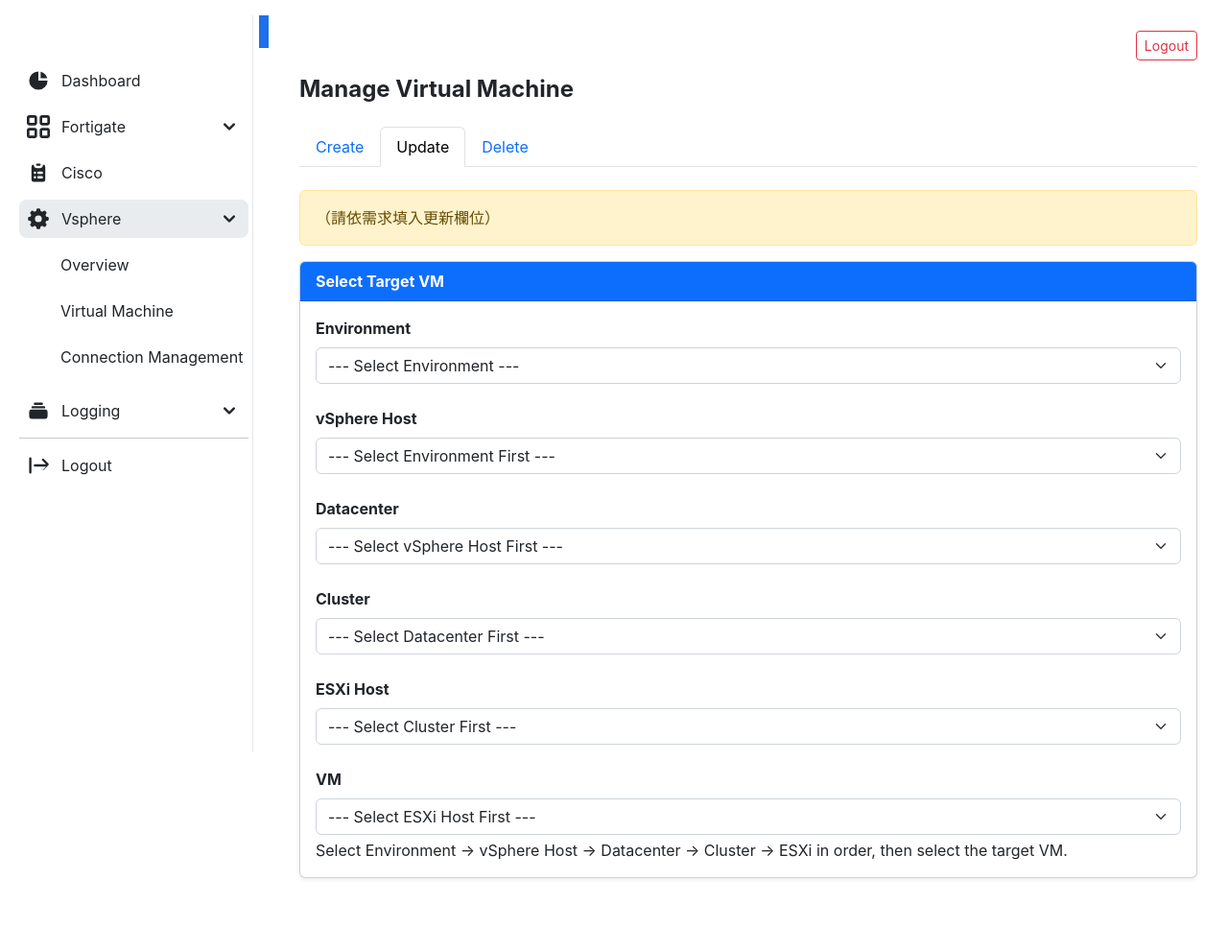
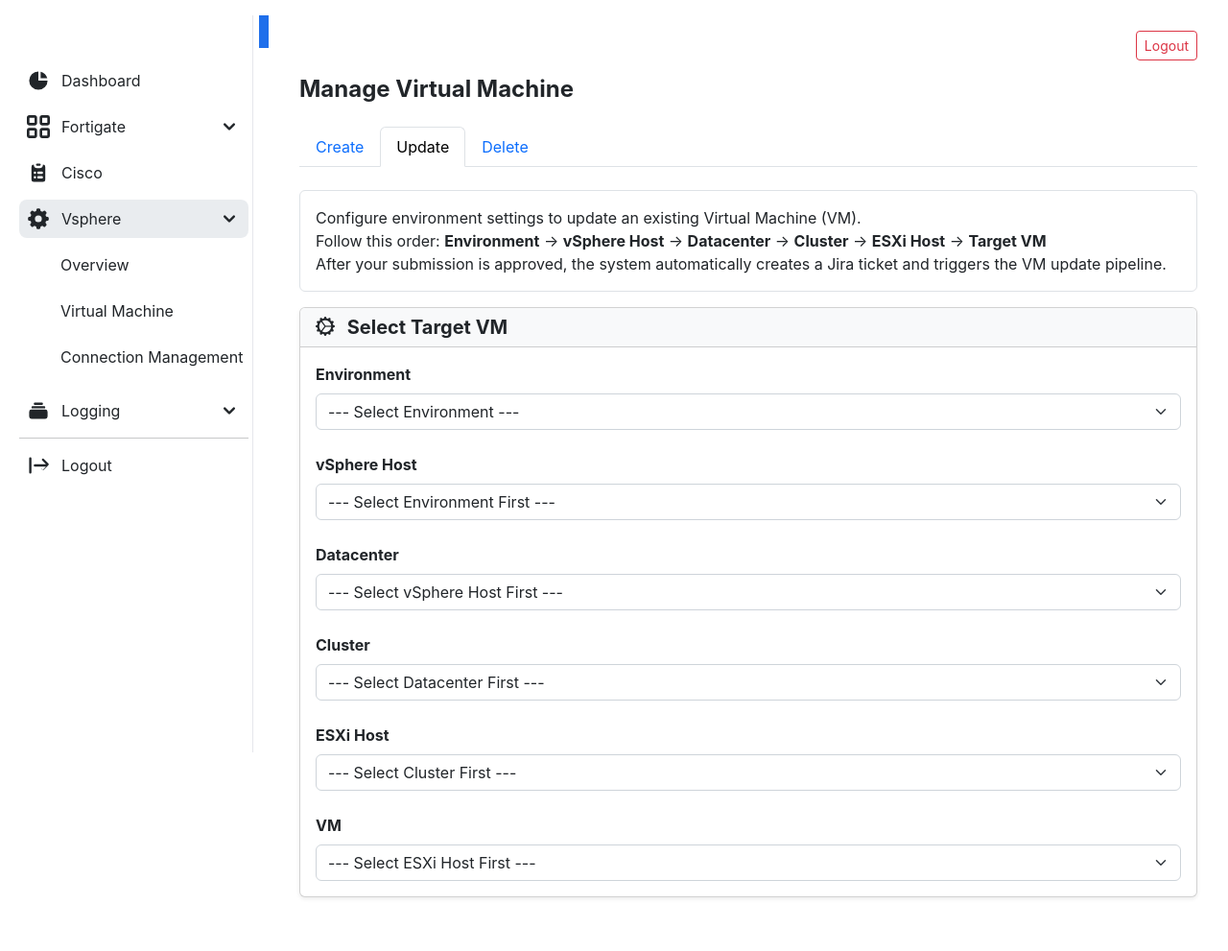
Before and after one commit to byronyeh22/flask, a Flask app: template python-flask/user_platform/app/vsphere/vm/templates/vm_index.html in a window 1280 px wide, after a click on "Update". Shown: the whole page at 96% size. Run offline with Flask 3, Linux system fonts and the light colour scheme; the template is opened without the code that fills it, so the values that code supplies are empty; some libraries are stand-ins or nearby versions.

Commit message:
update for update/form.html

```diff
--- a/python-flask/user_platform/app/vsphere/vm/templates/update/form.html
+++ b/python-flask/user_platform/app/vsphere/vm/templates/update/form.html
@@ -21,7 +21,7 @@
 </style>
 
 <div class="card mb-4 shadow-sm">
-  <div class="card-header bg-primary text-white fw-bold">Select Target VM</div>
+  <div class="card-header bg-light text-dark fw-bold h5"><i class="bi bi-gear-wide-connected"></i> Select Target VM</div>
   <div class="card-body">
     <div class="row g-3">
       <div class="col-12">
@@ -110,9 +110,6 @@
         >
           <option value="" disabled selected>--- Select ESXi Host First ---</option>
         </select>
-        <div class="muted mt-1">
-          Select Environment → vSphere Host → Datacenter → Cluster → ESXi in order, then select the target VM.
-        </div>
       </div>
     </div>
   </div>
@@ -120,7 +117,7 @@
 
 <div id="configuration-form" style="display:none;">
   <div class="card mb-4 shadow-sm">
-    <div class="card-header bg-success text-white fw-bold">Review and Modify VM Configuration</div>
+    <div class="card-header bg-light text-dark fw-bold h5"><i class="bi bi-cpu"></i>Review and Modify VM Configuration</div>
     <div class="card-body">
 
       <div class="row mb-3">
--- a/python-flask/user_platform/app/vsphere/vm/templates/vm_index.html
+++ b/python-flask/user_platform/app/vsphere/vm/templates/vm_index.html
@@ -35,7 +35,7 @@
             After selecting the appropriate options, click <strong>Save to Draft</strong> to store your configuration as a draft.
           </p>
           <p>
-            Once submitted from overview, the system will automatically create a Jira ticket and trigger the VM provisioning pipeline.
+            After your submission is approved, the system automatically creates a Jira ticket and triggers the VM provisioning pipeline.
           </p>
         </div>
       </div>
@@ -45,7 +45,19 @@
 
     <!-- Update -->
     <div class="tab-pane fade" id="update-fields" role="tabpanel">
-      <div class="alert alert-warning">（請依需求填入更新欄位）</div>
+      <div class="card mb-3 border">
+        <div class="card-body text-dark">
+          <p>
+            Configure environment settings to update an existing Virtual Machine (VM).
+          </p>
+          <p>
+            Follow this order: <strong>Environment</strong> → <strong>vSphere Host</strong> → <strong>Datacenter</strong> → <strong>Cluster</strong> → <strong>ESXi Host</strong> → <strong>Target VM</strong>
+          </p>
+          <p>
+            After your submission is approved, the system automatically creates a Jira ticket and triggers the VM update pipeline.
+          </p>
+        </div>
+      </div>
       {% set action_type = 'Update' %}
       {% include "update/form.html" %}
     </div>
```
